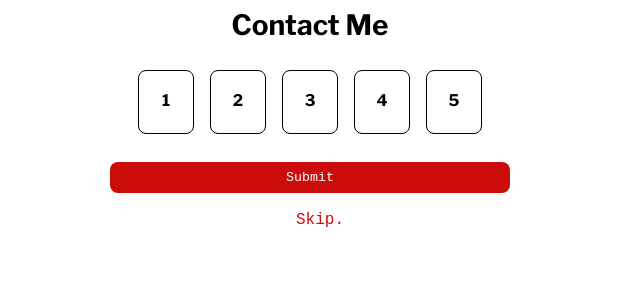
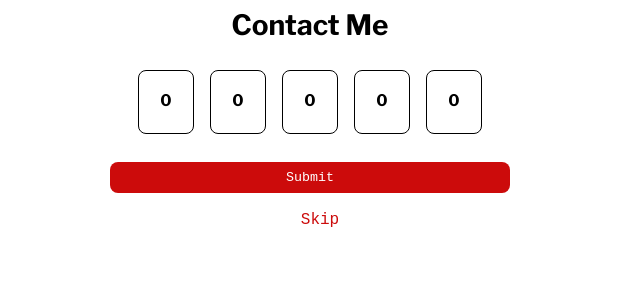
Before and after one commit to DakshBatra31/Capstone-Project, a plain HTML site: page index.html in a window 1280 px wide. Shown: the part 4566-4853 px from the top of the page, 330-970 px from the left. Drawn offline with nearby package versions, Linux system fonts and the light colour scheme.

Commit message:
Update index.html

```diff
--- a/index.html
+++ b/index.html
@@ -178,14 +178,14 @@
       <div>
         <h3>Contact Me</h3>
         <div class="rating">
-          <div class="box1">1</div>
-          <div class="box2">2</div>
-          <div class="box3">3</div>
-          <div class="box4">4</div>
-          <div class="box5">5</div>
+          <div class="box1">0</div>
+          <div class="box2">0</div>
+          <div class="box3">0</div>
+          <div class="box4">0</div>
+          <div class="box5">0</div>
         </div>
         <button type="submit" class="submit">Submit</button>
-        <a class="skip">Skip.</a>
+        <a class="skip">Skip</a>
       </div>
     </section>
     <footer>
```
